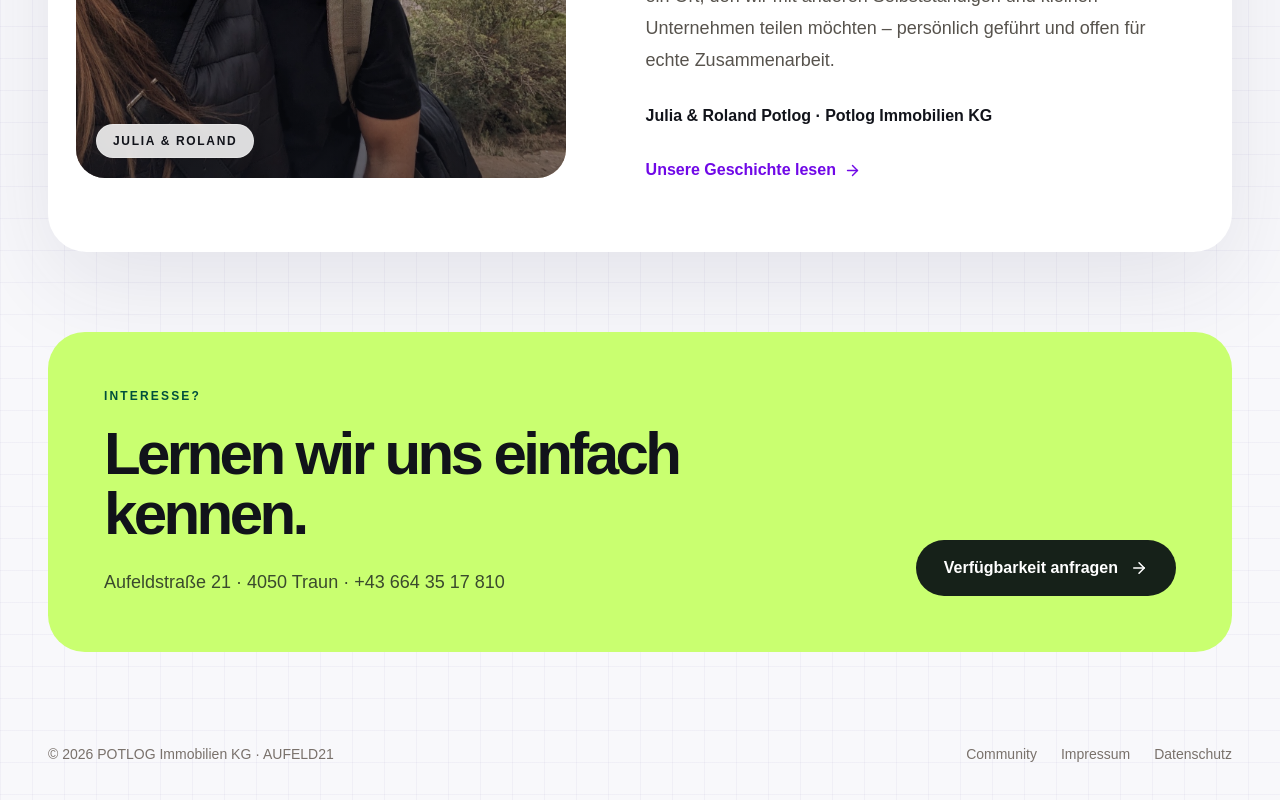
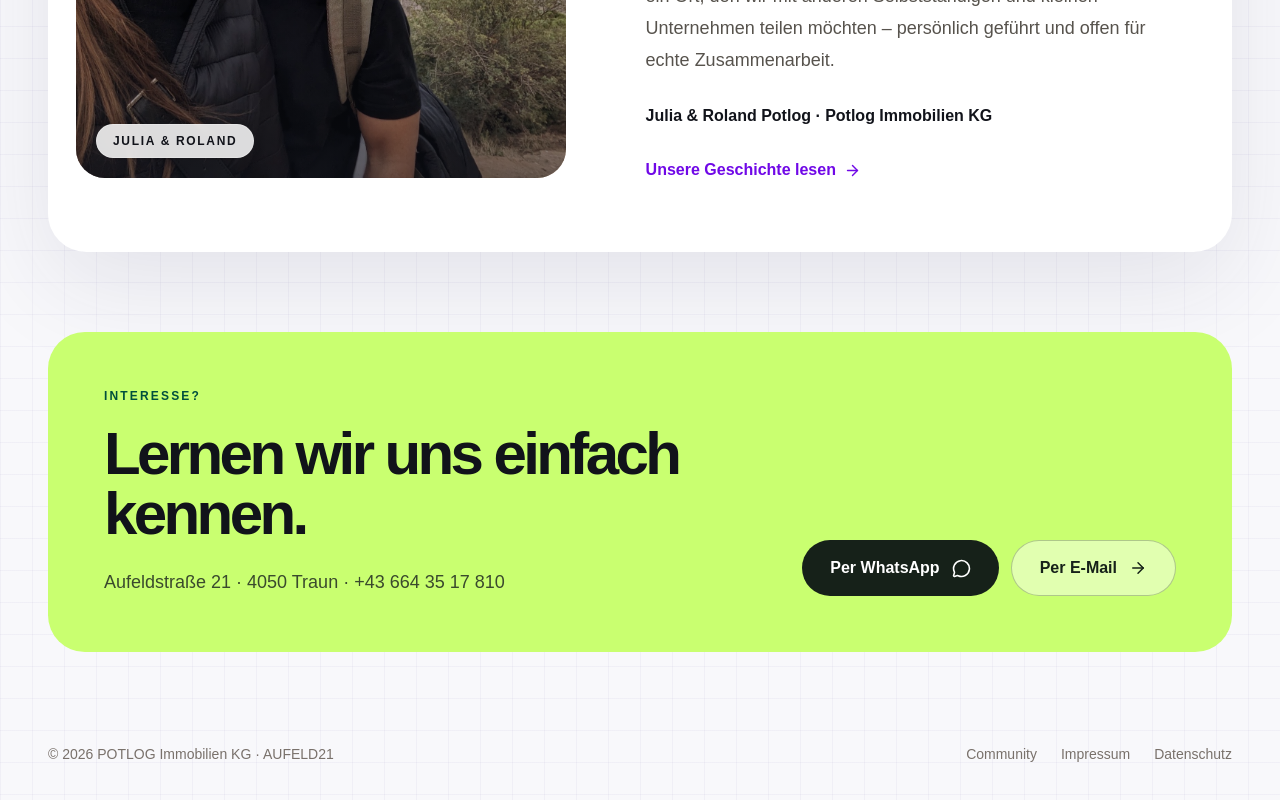
Before and after one commit to rolandpotlog-svg/aufeld21, a Next.js app: page / in a window 1280 px wide. Shown: the part 7142-7942 px from the top of the page. Built offline with nearby package versions, Linux system fonts and the light colour scheme.

Commit message:
Add WhatsApp contact option

```diff
--- a/app/homepage-preview/page.tsx
+++ b/app/homepage-preview/page.tsx
@@ -12,6 +12,7 @@ import {
   FileText,
   Fan,
   MapPin,
+  MessageCircle,
   Network,
   ParkingCircle,
   Presentation,
@@ -370,9 +371,23 @@ export default function HomepagePreview() {
               <h2 className="mt-4 max-w-3xl text-[2rem] font-semibold leading-[1] tracking-[-0.06em] sm:mt-5 sm:text-6xl">Lernen wir uns einfach kennen.</h2>
               <p className="mt-6 text-lg text-[#3a4a2d]">Aufeldstraße 21 · 4050 Traun · +43 664 35 17 810</p>
             </div>
-            <a href="mailto:roland@immo-kredit.net?subject=Interesse%20an%20AUFELD21" className="flex h-14 items-center justify-center gap-3 rounded-full bg-[#162119] px-7 font-bold text-white transition hover:-translate-y-0.5">
-              Verfügbarkeit anfragen <ArrowRight size={18} />
-            </a>
+            <div className="grid gap-3 sm:grid-cols-2 lg:flex">
+              <a
+                href="https://wa.me/436643517810?text=Hallo%20Roland%2C%20ich%20interessiere%20mich%20f%C3%BCr%20einen%20Arbeitsplatz%20oder%20ein%20B%C3%BCro%20im%20AUFELD21%20und%20w%C3%BCrde%20gerne%20einen%20Besichtigungstermin%20vereinbaren."
+                target="_blank"
+                rel="noopener noreferrer"
+                className="flex min-h-14 items-center justify-center gap-3 rounded-full bg-[#162119] px-7 font-bold text-white transition hover:-translate-y-0.5"
+                aria-label="AUFELD21 über WhatsApp anfragen"
+              >
+                Per WhatsApp <MessageCircle size={19} />
+              </a>
+              <a
+                href="mailto:roland@immo-kredit.net?subject=Interesse%20an%20AUFELD21"
+                className="flex min-h-14 items-center justify-center gap-3 rounded-full border border-[#162119]/25 bg-white/45 px-7 font-bold text-[#162119] transition hover:-translate-y-0.5 hover:bg-white/65"
+              >
+                Per E-Mail <ArrowRight size={18} />
+              </a>
+            </div>
           </div>
         </div>
       </section>
```
